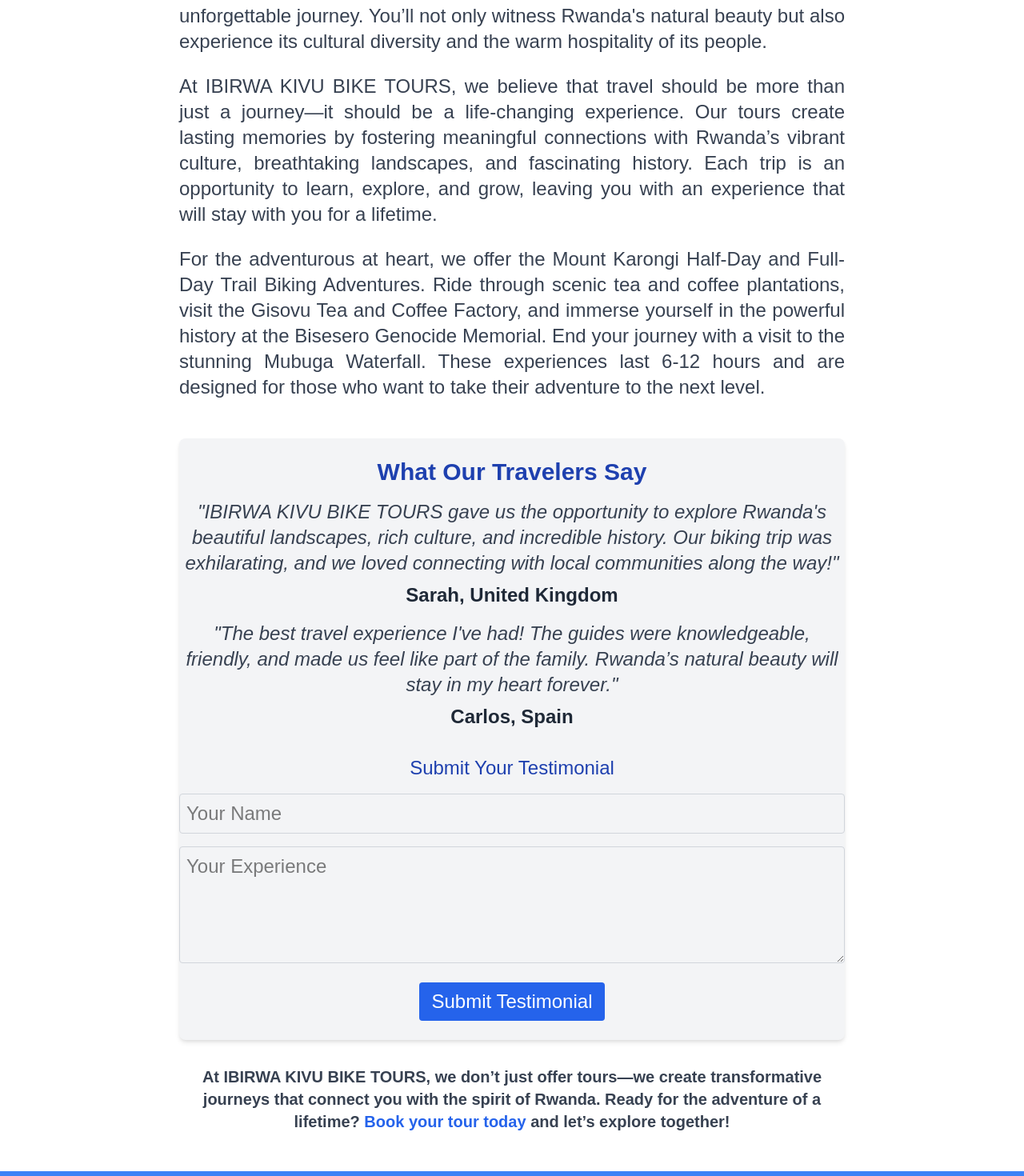
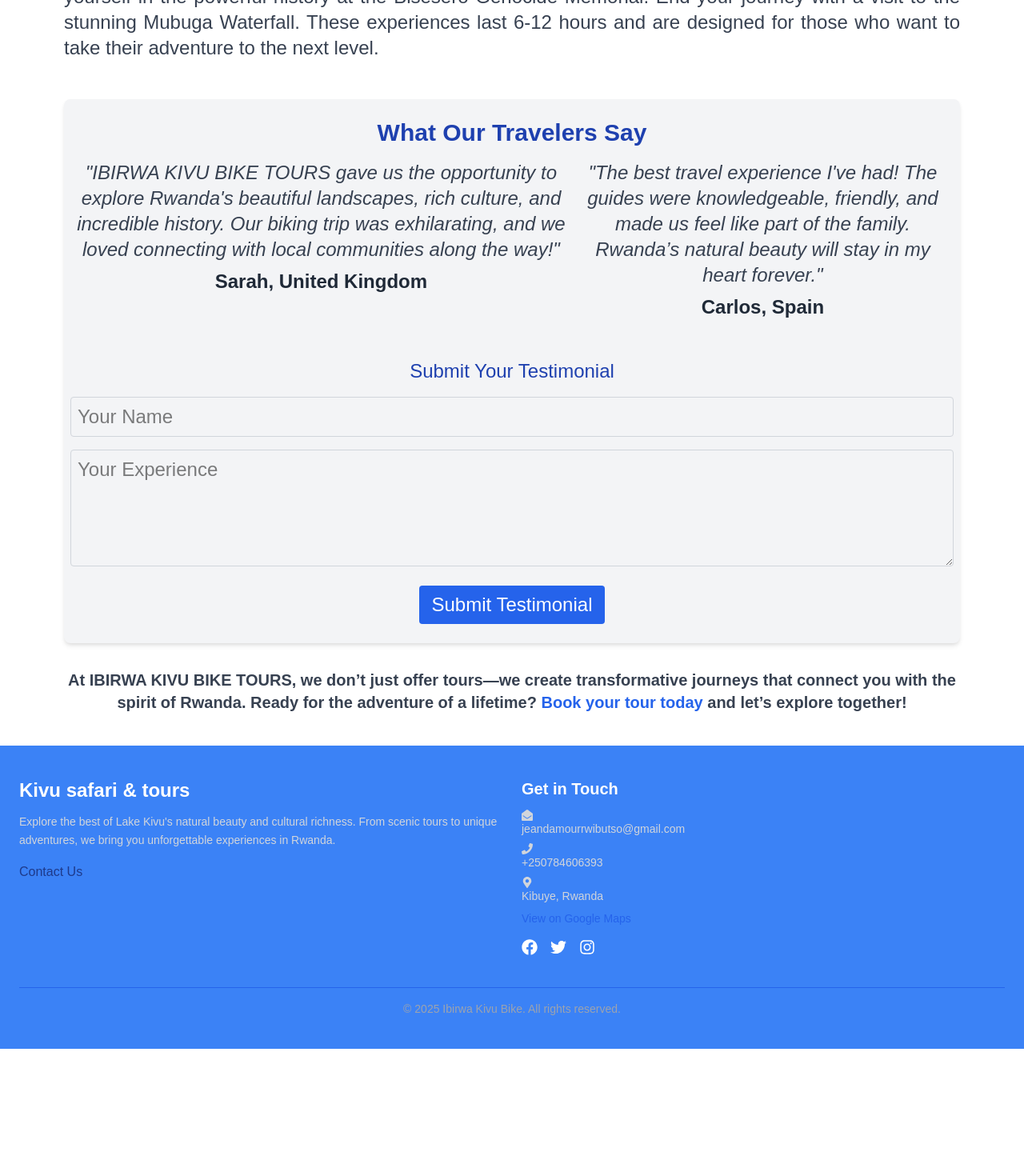
Before and after one commit to habyarimanacaleb/kivu-react-app, a React (Create React App) app: page /about in a window 1280 px wide. Shown: the part 1660-3130 px from the top of the page at 80% size. After the commit the page ends 2971 px from the top, so only its background shows below. Built offline with nearby package versions, Linux system fonts and the light colour scheme.

Commit message:
adjust about font size of headings in detailpages also

```diff
--- a/src/components/Footer.jsx
+++ b/src/components/Footer.jsx
@@ -70,7 +70,8 @@ export const Footer = () => {
           </div>
         </div>
         <div className="mt-10 text-center border-t border-blue-600 pt-4 text-sm text-gray-400">
-          © 2024 Kivu Grafter. All rights reserved.
+          &copy; {new Date().getFullYear()} Ibirwa Kivu Bike. All rights
+          reserved.
         </div>
       </div>
       <button
--- a/src/components/ServiceDetail.jsx
+++ b/src/components/ServiceDetail.jsx
@@ -17,23 +17,23 @@ const ServiceDetail = () => {
       <section className="content py-10 mx-auto max-w-7xl px-4 sm:px-6 lg:px-8">
         <div className="initial-content mt-4">
           {" "}
-          <h1 className="heading text-5xl font-bold text-center mx-auto text-blue-800 mb-2">
+          <h1 className="heading lg:text-5xl text-2xl font-bold text-center mx-auto text-blue-800 mb-2">
             {" "}
             {service.title}
           </h1>
-          <p className="text-3xl md:text-xl text-gray-700 mt-2 text-center">
+          <p className="text-xl md:text-xl text-gray-700 mt-2 text-center">
             {" "}
             {service.description}
           </p>
         </div>
         <div className="main-content mt-10 flex flex-col lg:flex-row">
           <div className="main-content-left lg:w-2/3 p-6">
-            <h2 className="heading text-4xl font-bold text-center text-blue-800 mb-6">
+            <h2 className="heading text-2xl font-bold text-center text-blue-800 mb-6">
               Services Description
             </h2>
             <p className="text-lg text-gray-700 mb-6">{service.description}</p>
             <div className="additional">
-              <h3 className="text-2xl font-bold text-blue-800 mb-4">
+              <h3 className="text-2xl font-semibold text-blue-800 mb-4">
                 Highlights
               </h3>
               <ul className="list-disc list-inside text-lg text-gray-700 mb-6">
@@ -41,7 +41,7 @@ const ServiceDetail = () => {
                   <li key={index}>{highlight}</li>
                 ))}
               </ul>
-              <h3 className="text-2xl font-bold text-blue-800 mb-4">
+              <h3 className="text-2xl font-semibold text-blue-800 mb-4">
                 Additional Tips
               </h3>
               <ul className="list-disc list-inside text-lg text-gray-700 mb-6">
@@ -51,7 +51,7 @@ const ServiceDetail = () => {
               </ul>
             </div>
             <div className="bookings bg-gray-100 p-6 rounded-lg shadow-md mt-6">
-              <h2 className="text-2xl font-bold mb-4 text-blue-800">
+              <h2 className="text-xl font-semibold mb-4 text-blue-800">
                 Bookings and More Information
               </h2>
               <h4 className="text-xl font-semibold mb-6 flex items-center text-gray-700">
@@ -71,7 +71,7 @@ const ServiceDetail = () => {
                 </a>
                 <a
                   href={`${service.details.contact.email}`}
-                  className="flex items-center gap-3 text-lg font-medium text-blue-600 hover:underline"
+                  className="flex items-center gap-3 text-lg font-medium text-blue-600  over:underline"
                   style={{ textDecoration: "none", marginRight: "20px" }}
                 >
                   <FaEnvelope className="text-2xl" />
--- a/src/pages/About.js
+++ b/src/pages/About.js
@@ -37,7 +37,7 @@ const About = () => {
   };
 
   return (
-    <div className="about fade-in mx-auto max-w-4xl flex flex-col py-12 px-4 sm:px-6 lg:px-8">
+    <div className="about fade-in mx-auto w-full  lg:max-w-6xl flex flex-col py-10 px-4 ">
       <motion.div
         initial="hidden"
         animate="visible"
@@ -189,27 +189,31 @@ const About = () => {
         </div>
       </motion.div>
 
-      {/* Adding Testimonials Section */}
       <motion.div
         initial="hidden"
         animate="visible"
         variants={fadeInVariants}
         transition={{ duration: 0.5, delay: 1.4 }}
       >
-        <section className="testimonials text-2xl sm:text-xl md:text-2xl text-center py-6 bg-gray-100 rounded-lg shadow-md">
+        <section className="testimonials-container text-2xl sm:text-xl md:text-2xl text-center py-6 bg-gray-100 rounded-lg shadow-md p-2">
           <h2 className="font-bold text-3xl mb-4 text-blue-800">
             What Our Travelers Say
           </h2>
-
-          {/* Display User Testimonials */}
-          {testimonials.map((testimonial) => (
-            <div key={testimonial.id} className="testimonial-item mb-4">
-              <p className="italic mb-2 text-gray-700">"{testimonial.text}"</p>
-              <p className="font-semibold text-gray-800">{testimonial.name}</p>
-            </div>
-          ))}
-
-          {/* Testimonial Submission Form */}
+          <div className="testimonials lg:flex">
+            {testimonials.map((testimonial) => (
+              <div
+                key={testimonial.id}
+                className="testimonial-item mb-4 container"
+              >
+                <p className="italic mb-2 text-gray-700">
+                  "{testimonial.text}"
+                </p>
+                <p className="font-semibold text-gray-800">
+                  {testimonial.name}
+                </p>
+              </div>
+            ))}
+          </div>
           <h3 className="text-2xl mt-8 mb-4 text-blue-800">
             Submit Your Testimonial
           </h3>
@@ -255,7 +259,7 @@ const About = () => {
           At IBIRWA KIVU BIKE TOURS, we don’t just offer tours—we create
           transformative journeys that connect you with the spirit of Rwanda.
           Ready for the adventure of a lifetime?{" "}
-          <a href="/book-now" className="text-blue-600 hover:underline">
+          <a href="/contact" className="text-blue-600 hover:underline">
             Book your tour today
           </a>{" "}
           and let’s explore together!
```
